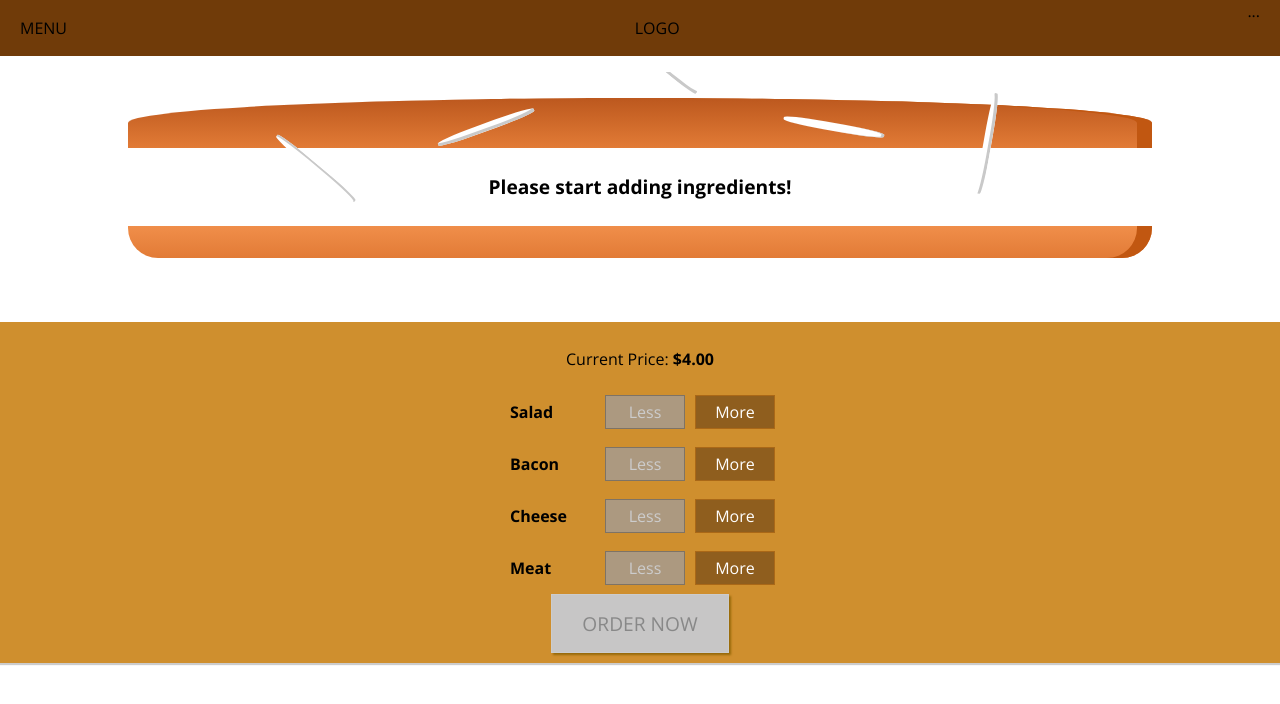
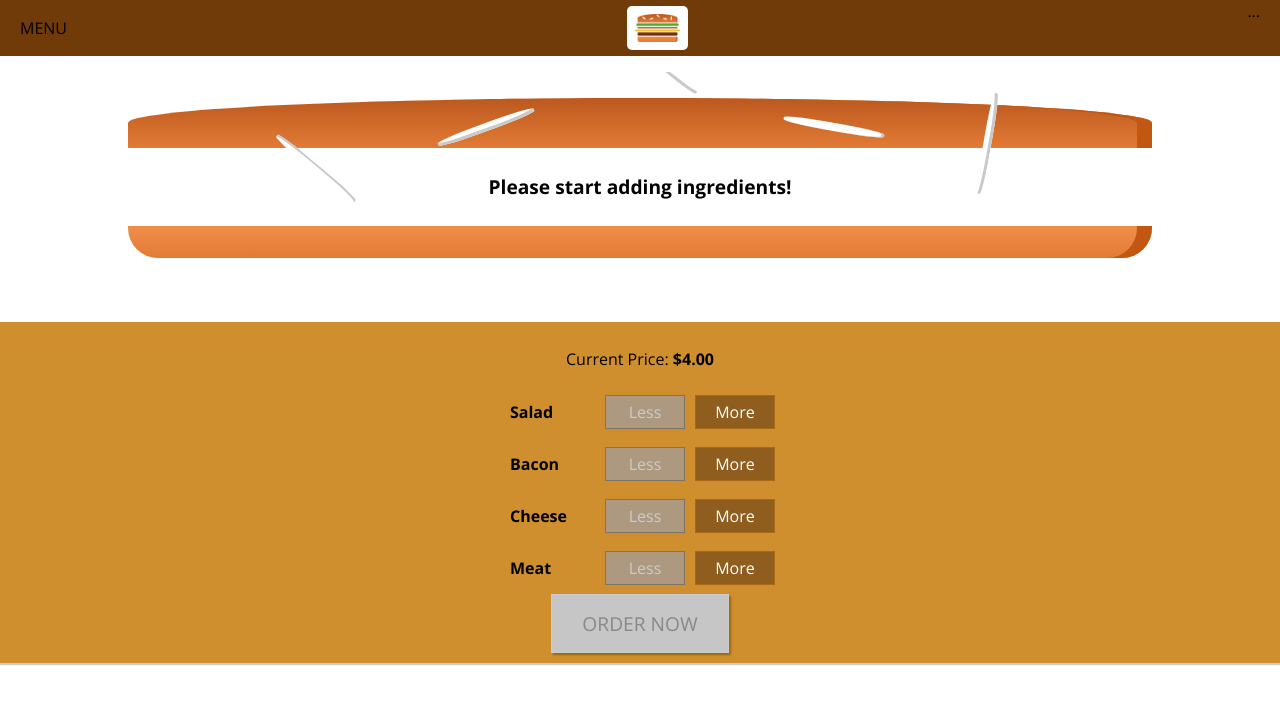
Before and after one commit to 1Prestes/burguer-builder, a React app: page / in a window 1280 px wide. Shown: the top 704 px of the page. Built offline with nearby package versions, Linux system fonts and the light colour scheme.

Commit message:
feat: add logo in our application

```diff
--- /dev/null
+++ b/src/components/Logo/Logo.css
@@ -0,0 +1,11 @@
+.Logo {
+  background-color: white;
+  padding: 8px;
+  height: 80%;
+  box-sizing: border-box;
+  border-radius: 5px;
+}
+
+.Logo img {
+  height: 100%;
+}
--- /dev/null
+++ b/src/components/Logo/Logo.js
@@ -0,0 +1,12 @@
+import React from 'react'
+
+import BurgerLogo from '../../assets/images/burger-logo.png'
+import classes from './Logo.css'
+
+const Logo = props => (
+  <div className={classes.Logo}>
+    <img src={BurgerLogo} alt='MyBurger' />
+  </div>
+)
+
+export default Logo
--- a/src/components/UI/Navigation/Toolbar/Toolbar.js
+++ b/src/components/UI/Navigation/Toolbar/Toolbar.js
@@ -1,11 +1,13 @@
 import React from 'react'
+
+import Logo from '../../../Logo/Logo'
 
 import classes from './Toolbar.css'
 
 const Toolbar = props => (
   <header className={classes.Toolbar}>
     <div>MENU</div>
-    <div>LOGO</div>
+    <Logo />
     <nav>...</nav>
   </header>
 )
```
Also changed, not shown: src/assets/images/burger-logo.png (added).
